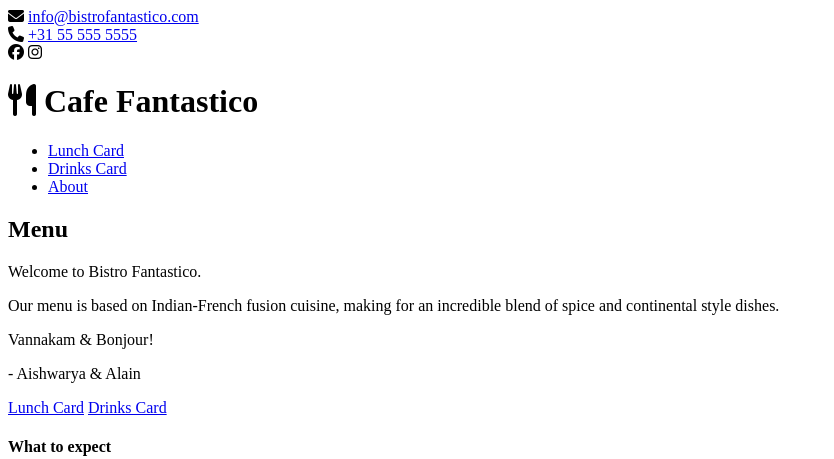
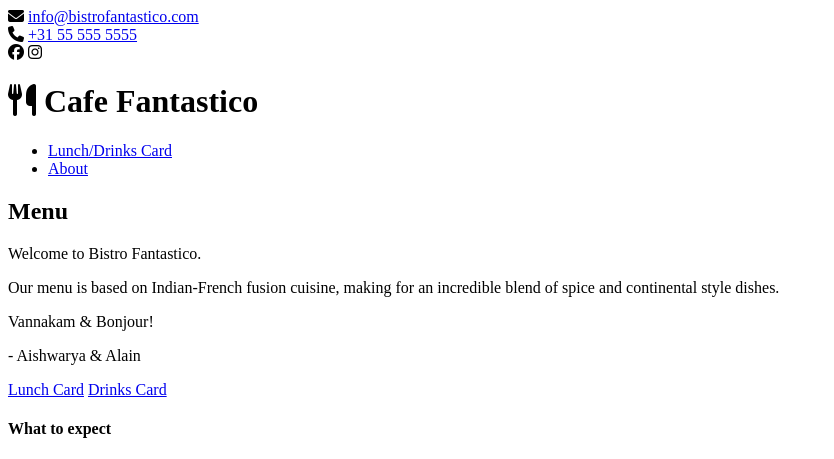
Before and after one commit to voffee/BistroFantastico, a plain HTML site: page index.html in a window 1280 px wide. Shown: the top 459 px of the page, without its empty margins (0-834 px from the left). Drawn offline with nearby package versions, Linux system fonts and the light colour scheme.

Commit message:
link redirection

```diff
--- a/index.html
+++ b/index.html
@@ -36,8 +36,7 @@
         </h1>
         <nav>
             <ul>
-                <li><a href="#lunchcard">Lunch Card</a></li>
-                <li><a href="#drinkscard">Drinks Card</a></li>
+                <li><a href="#menu">Lunch/Drinks Card</a></li>
                 <li><a href="#about">About</a></li>
             </ul>
         </nav>
@@ -45,6 +44,7 @@
     </header>
 
     <main>
+
         <!-- Menu Summary & Link to Lunchcard -->
         <section id="menu" class="menu">
             <div class="row lunch-card">
@@ -74,7 +74,6 @@
 
         </section>
 
-
         <!-- About & Headshots-->
         <section id="about" class="about section-padding">
             <header class="section-header">
@@ -96,6 +95,8 @@
             </div>
         </section>
     </main>
+
+    <!-- Footer -->
     <footer class="footer color-three">
         <div class="opening-hours">
             <p>
@@ -112,6 +113,7 @@
         <p>Copyright &copy; 2022 - Bistro Fantastico</p>
     </footer>
 
+    <!-- Script Tags -->
     <script src="https://code.jquery.com/jquery-3.6.0.min.js" integrity="sha256-/xUj+3OJU5yExlq6GSYGSHk7tPXikynS7ogEvDej/m4=" crossorigin="anonymous"></script>
 
     <script src="js/lightbox.min.js"></script>
```
